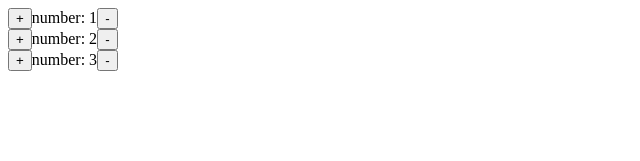
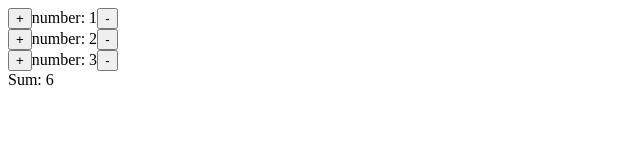
Before and after one commit to TWA-AFS-202310-GROUP-5/ng-counter-group, an Angular app: page / in a window 1280 px wide. Shown: the top 161 px of the page, without its empty margins (0-640 px from the left). Built offline with nearby package versions, Linux system fonts and the light colour scheme.

Commit message:
feat: add text of sum: xx

```diff
--- a/src/app/counter-group/counter-group.component.html
+++ b/src/app/counter-group/counter-group.component.html
@@ -1,3 +1,6 @@
 <app-counter *ngFor="let counter of counters"
     [number]="counter.num">
 </app-counter>
+<div>
+    Sum: {{sum}}
+</div>
--- a/src/app/counter-group/counter-group.component.ts
+++ b/src/app/counter-group/counter-group.component.ts
@@ -1,4 +1,4 @@
-import { Component } from '@angular/core';
+import { Component, Input } from '@angular/core';
 
 @Component({
   selector: 'app-counter-group',
@@ -6,9 +6,16 @@ import { Component } from '@angular/core';
   styleUrls: ['./counter-group.component.css']
 })
 export class CounterGroupComponent {
+
   counters: {num: number}[] = [
     {num: 1},
     {num: 2},
     {num: 3},
   ]
+
+  get sum() {
+    return this.counters.reduce(
+      (result, current) => result + current.num, 0
+    )
+  }
 }
```
